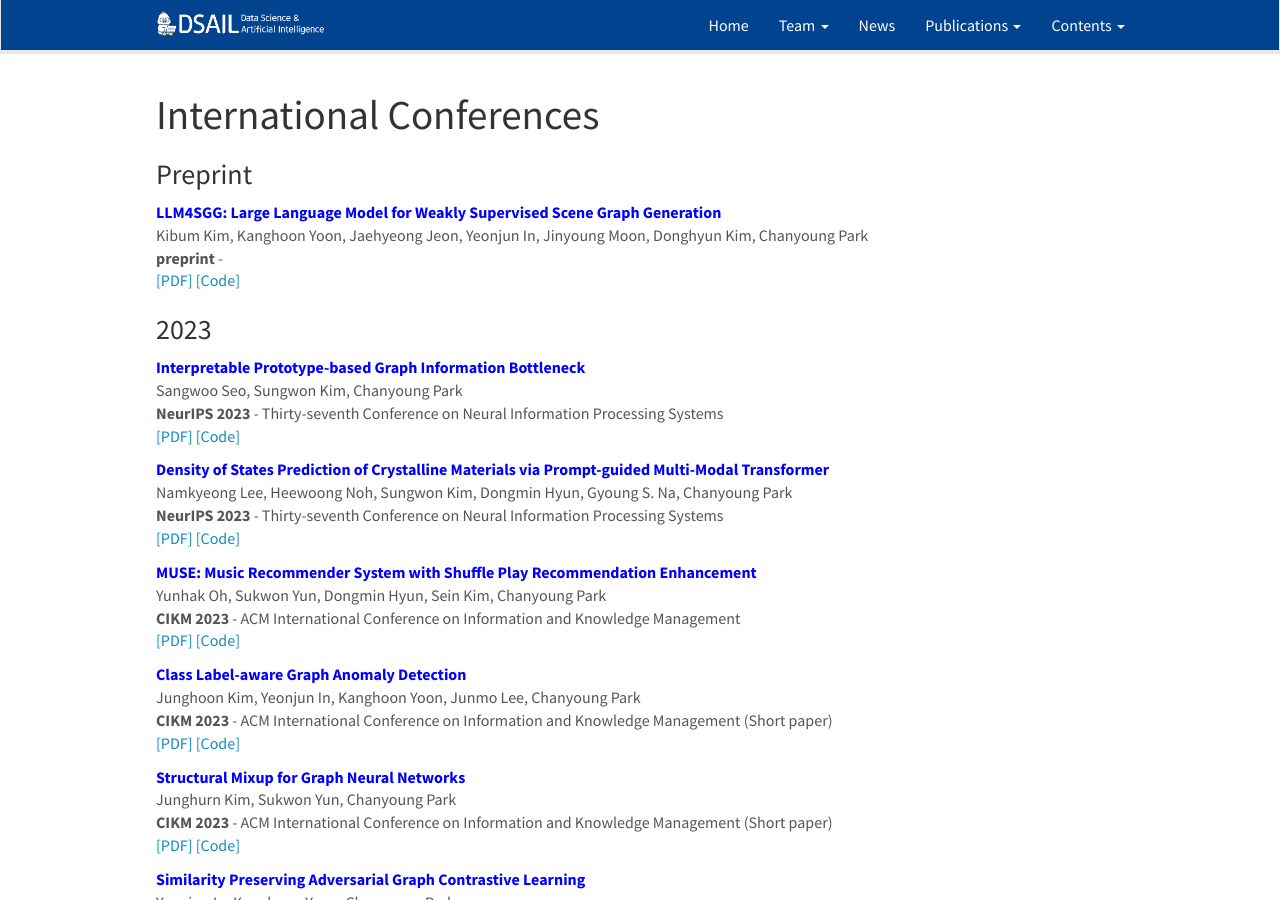
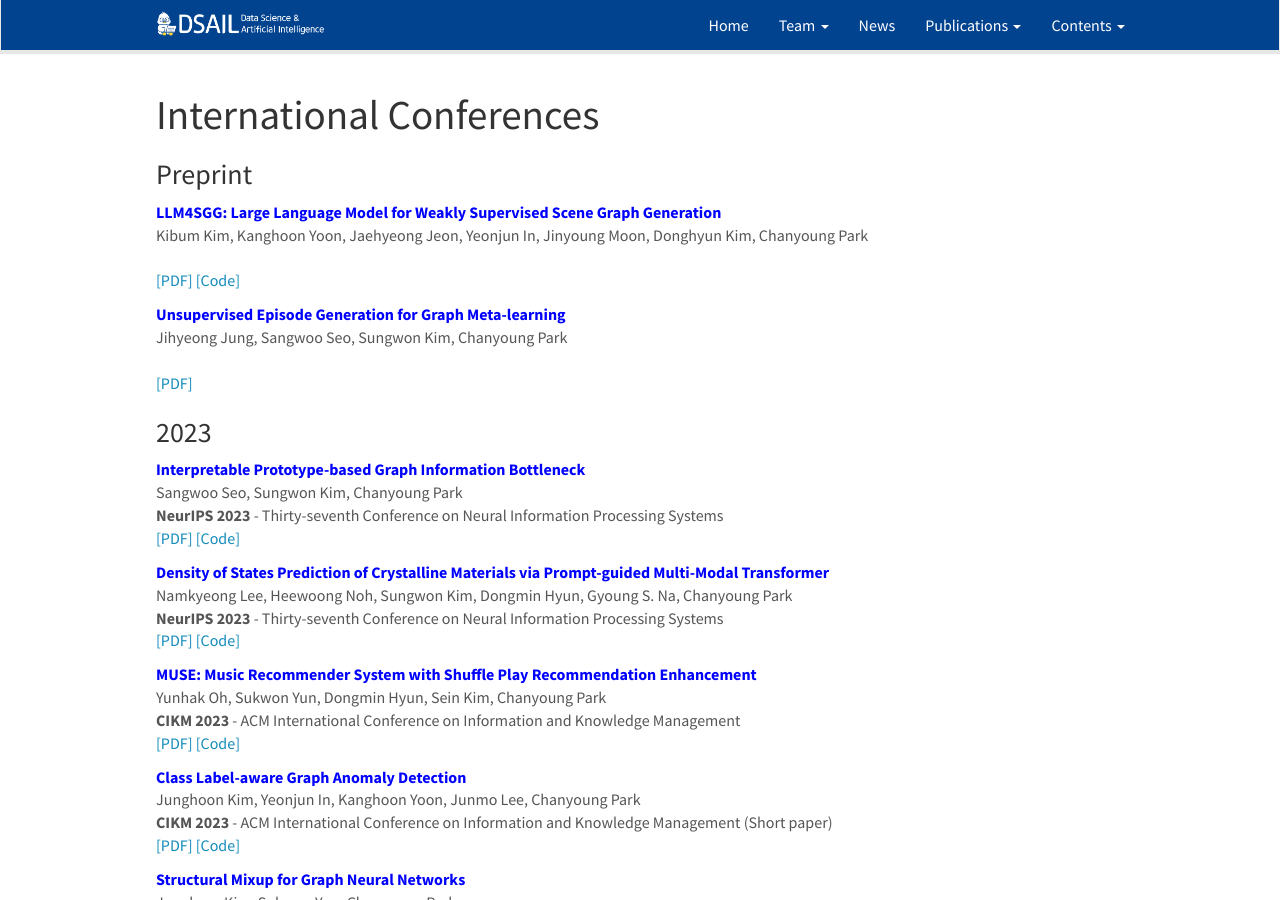
Before and after one commit to kaist-dsail/kaist-dsail.github.io, a Jekyll site: the page built from _pages/publications_conference.md, in a window 1280 px wide and 900 px high. Built offline with Jekyll 4.4.1, drawn with Linux system fonts in a browser that asks for light colours; nearby versions of some CDN libraries.

Commit message:
preprint

```diff
--- a/_data/publist_preprint.yml
+++ b/_data/publist_preprint.yml
@@ -1,5 +1,8 @@
 - title: LLM4SGG&#58; Large Language Model for Weakly Supervised Scene Graph Generation
   authors: Kibum Kim, Kanghoon Yoon, Jaehyeong Jeon, Yeonjun In, Jinyoung Moon, Donghyun Kim, Chanyoung Park
-  venue: preprint
   pdf_url: https://arxiv.org/abs/2310.10404
   code_url: https://github.com/rlqja1107/torch-LLM4SGG
+
+- title: Unsupervised Episode Generation for Graph Meta-learning
+  authors: Jihyeong Jung, Sangwoo Seo, Sungwon Kim, Chanyoung Park
+  pdf_url: https://arxiv.org/abs/2306.15217
--- a/_pages/publications_conference.md
+++ b/_pages/publications_conference.md
@@ -67,7 +67,7 @@
   {% assign resource_links1 = resource_links1 | strip_newlines %}
   {% assign resource_links1 = resource_links1 | split: '  ' | join: ' ' %}
 
-  {% capture venue_and_links %}<font color="blue"><b>{{ publi.title }}</b></font>{{ publi.authors }}<br /><b>{{ publi.venue }}</b> - {{ publi.venue_full }}<br />{{ resource_links1 }}{% endcapture %}
+  {% capture venue_and_links %}<font color="blue"><b>{{ publi.title }}</b></font>{{ publi.authors }}<br /><b>{{ publi.venue }}</b>  {{ publi.venue_full }}<br />{{ resource_links1 }}{% endcapture %}
 
   {{ venue_and_links }}<br />
 {% endfor %}
```
